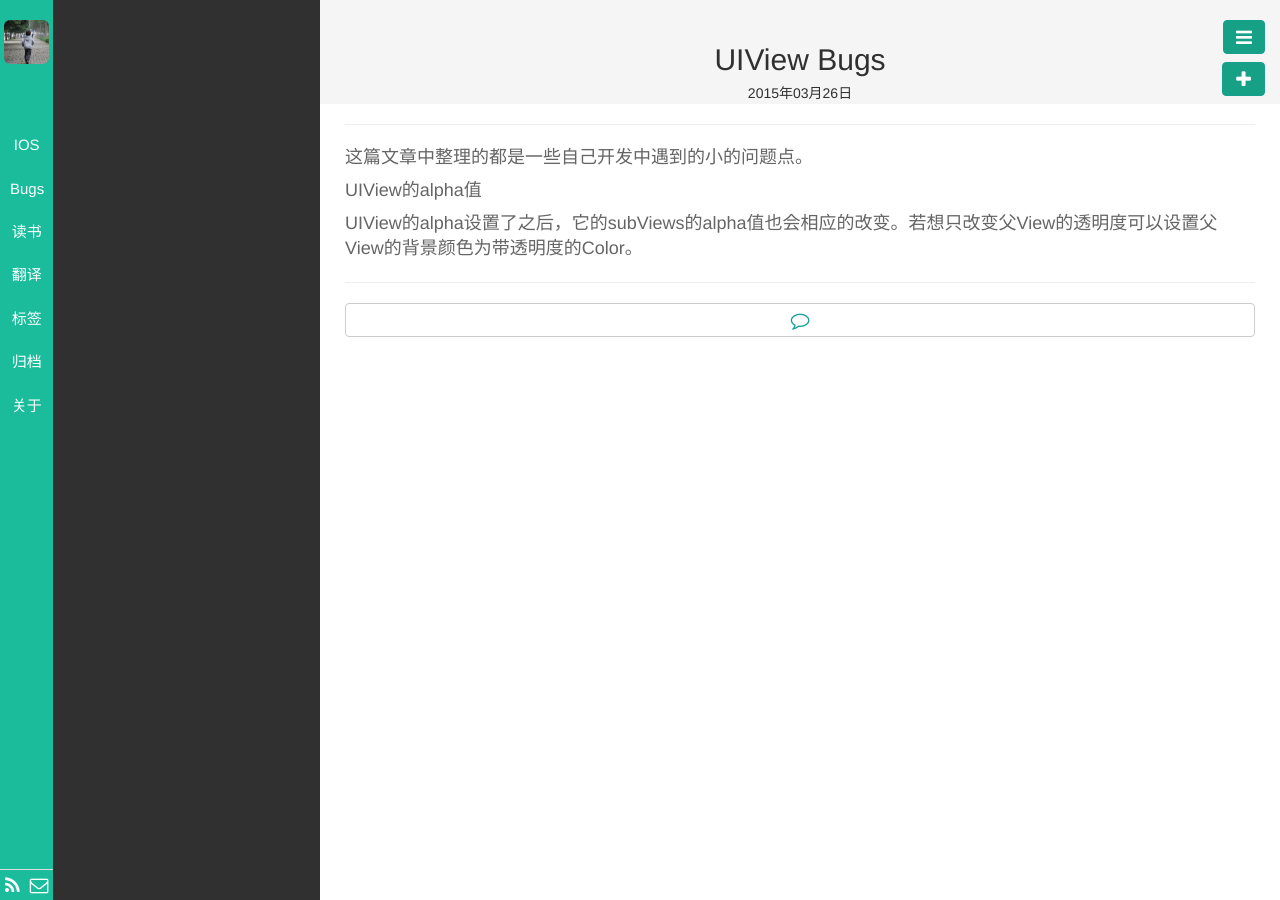
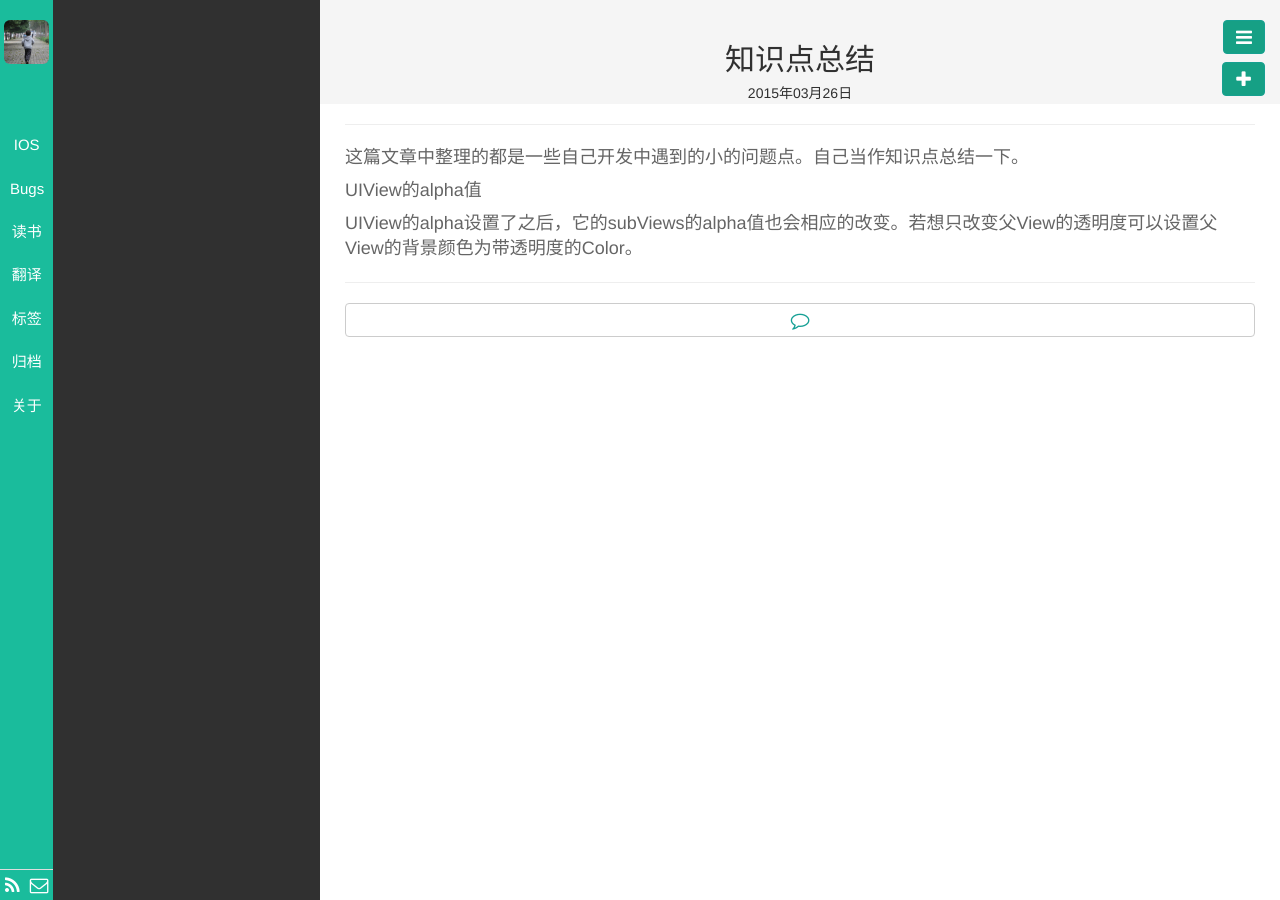
Before and after one commit to shoron/shoron.github.io, a Jekyll site: the page built from _posts/Bugs/2015-03-26-UIView-Bugs.md, in a window 1280 px wide. Built offline with Jekyll 4.4.1, drawn with Linux system fonts in a browser that asks for light colours; nearby versions of some CDN libraries; library files that are not in the unit come from our copies; Markdown is read by kramdown in place of the engine named in the settings.

Commit message:
modify article for UIView bugs

```diff
--- a/_posts/Bugs/2015-03-26-UIView-Bugs.md
+++ b/_posts/Bugs/2015-03-26-UIView-Bugs.md
@@ -1,13 +1,13 @@
 ---
 layout: post
-title: UIView Bugs
+title: 知识点总结
 category: "Bugs"
 tags: IOS Bugs
 keywords: Bugs
 description:
 ---
 
-这篇文章中整理的都是一些自己开发中遇到的小的问题点。
+这篇文章中整理的都是一些自己开发中遇到的小的问题点。自己当作知识点总结一下。
 
 #### UIView的alpha值 #######
 
```
